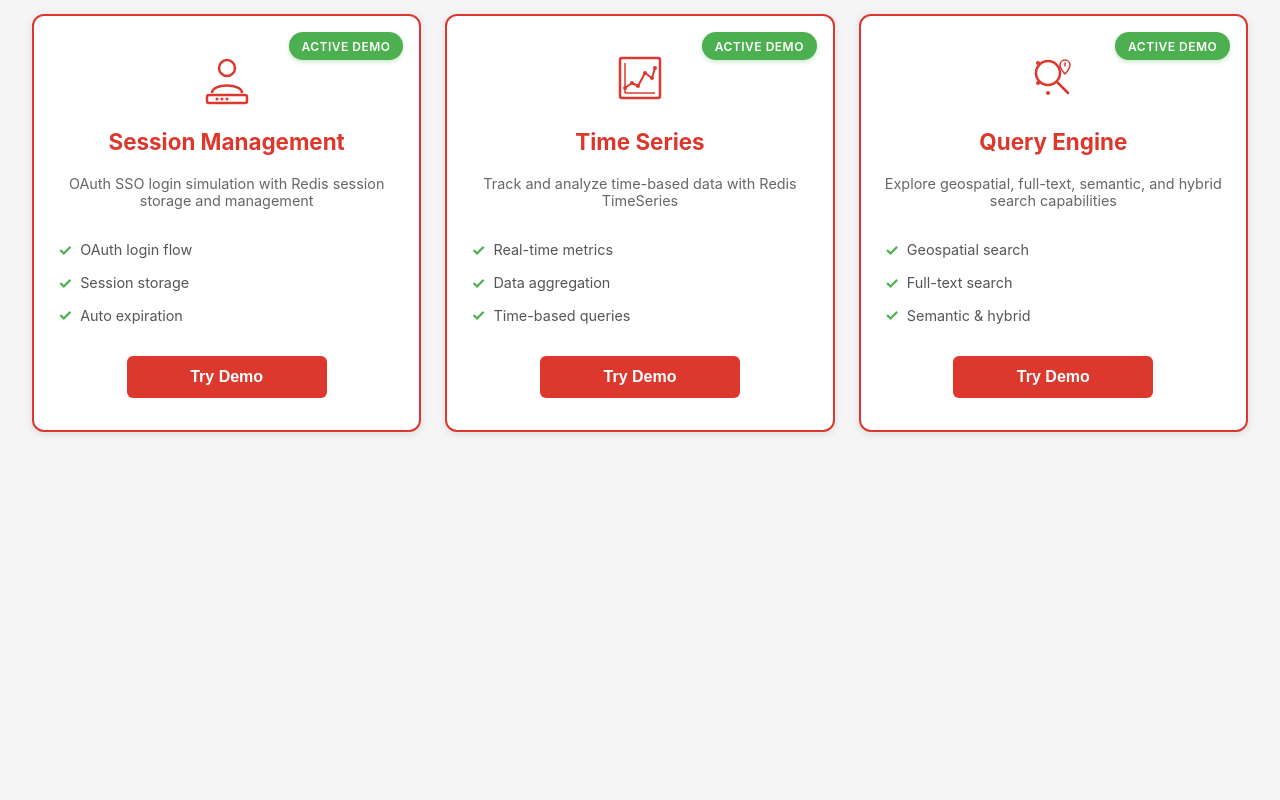
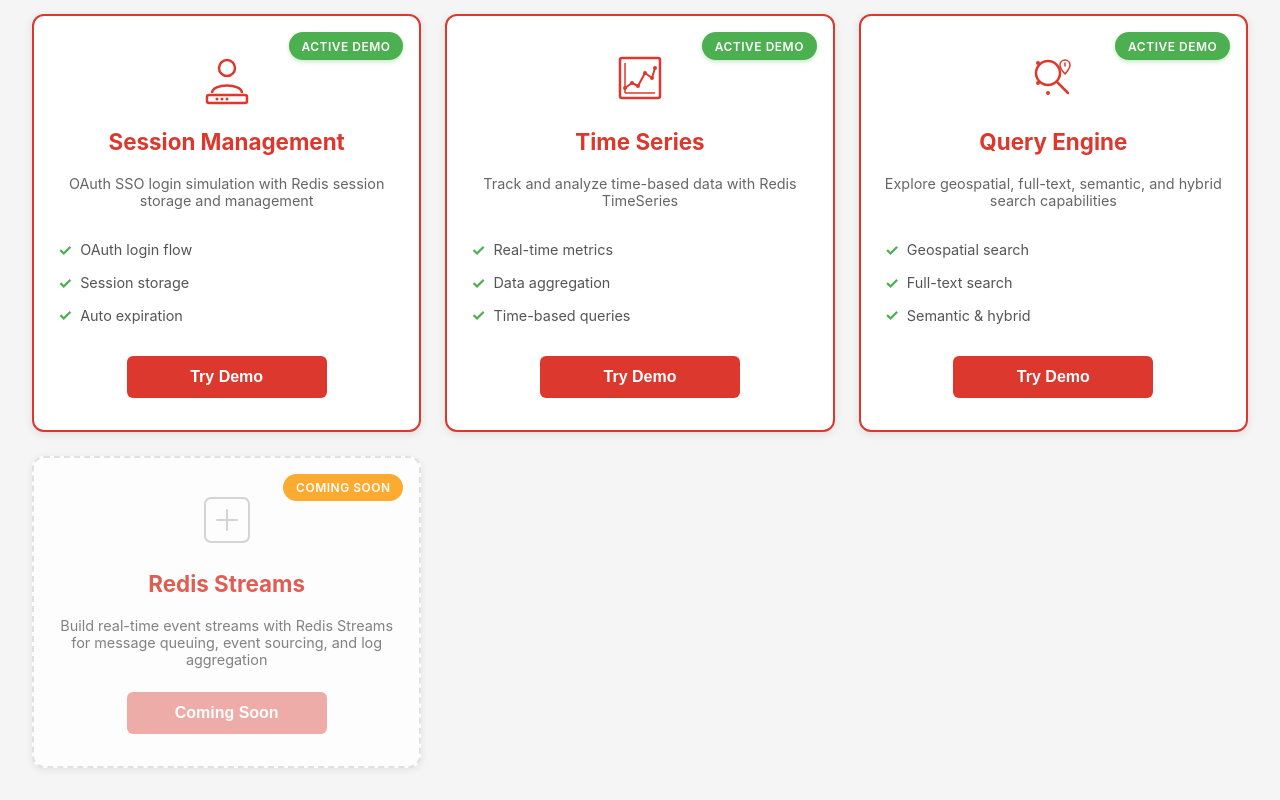
Before and after one commit to xinweiiiii/redis-feature-demo, a Next.js app: page / in a window 1280 px wide. Shown: the part 609-1409 px from the top of the page. Before the commit the page ends 1073 px from the top, so only its background shows below. Built offline with nearby package versions, Linux system fonts and the light colour scheme.

Commit message:
chore: add coming soon for redis stream

```diff
--- a/app/page.tsx
+++ b/app/page.tsx
@@ -4,6 +4,7 @@
 import SessionDemoCard from '@/components/SessionDemoCard'
 import TimeSeriesDemoCard from '@/components/TimeSeriesDemoCard'
 import SearchDemoCard from '@/components/SearchDemoCard'
+import PlaceholderCard from '@/components/PlaceholderCard'
 
 export default function Home() {
   return (
@@ -20,6 +21,11 @@
         <SessionDemoCard />
         <TimeSeriesDemoCard />
         <SearchDemoCard />
+        <PlaceholderCard
+          title="Redis Streams"
+          description="Build real-time event streams with Redis Streams for message queuing, event sourcing, and log aggregation"
+          comingSoon={true}
+        />
       </div>
     </div>
   );
```
